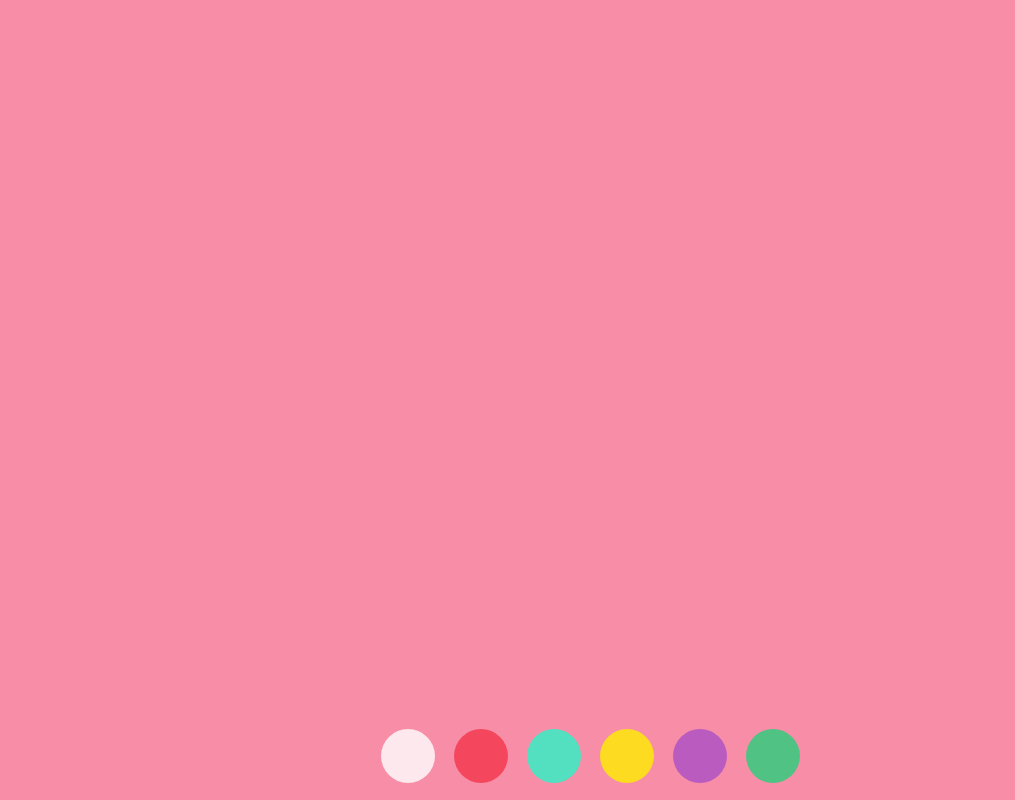
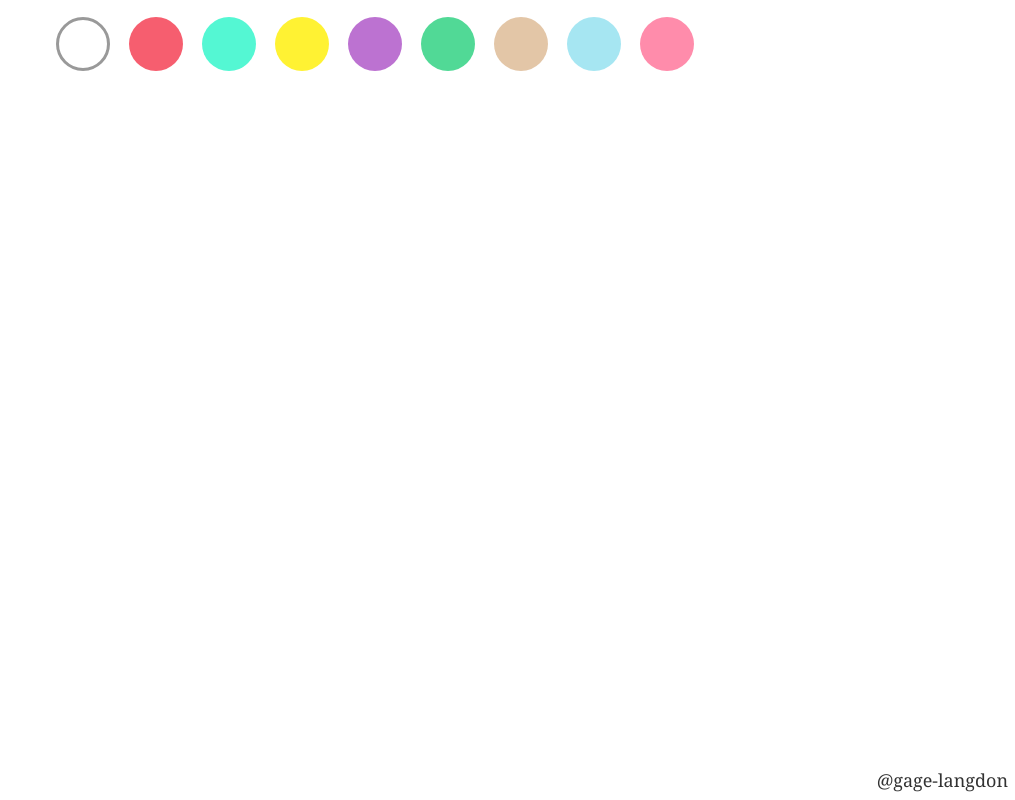
Before and after one commit to gage-langdon/keylit, a Gatsby site: page / in a window 1280 px wide. Shown: the whole page, without its empty margins (265-1280 px from the left). Built offline with nearby package versions, Linux system fonts and the light colour scheme; Gatsby itself is replaced by a stand-in of ours.

Commit message:
style: position

```diff
--- a/package.json
+++ b/package.json
@@ -17,7 +17,6 @@
     "gatsby-transformer-sharp": "^2.12.0",
     "prop-types": "^15.7.2",
     "react": "^16.12.0",
-    "react-color": "^2.19.3",
     "react-dom": "^16.12.0",
     "react-helmet": "^6.1.0"
   },
--- a/src/pages/index.js
+++ b/src/pages/index.js
@@ -1,11 +1,10 @@
 import React, { useState } from "react"
 import Layout from "../components/layout"
 import SEO from "../components/seo"
-import { TwitterPicker } from "react-color"
 import ColorPicker from "../widgets/color-picker"
 
 const IndexPage = () => {
-  const [backgroundColor, setbgColor] = useState("#f78da7")
+  const [backgroundColor, setbgColor] = useState("#FFFFFF")
 
   return (
     <Layout>
@@ -24,29 +23,39 @@ const IndexPage = () => {
       >
         <div
           style={{
-            marginTop: "auto",
-            paddingBottom: "16px",
+            marginBottom: "auto",
+            paddingTop: "16px",
             display: "flex",
             flexDirection: "column",
             marginLeft: "auto",
-            bottom: 0,
             width: "100%",
           }}
         >
           <ColorPicker onChange={setbgColor} value={backgroundColor} />
-          {/* <div>
+          <div
+            style={{
+              bottom: 0,
+              position: "fixed",
+              display: "flex",
+              width: "100%",
+              paddingBottom: "7px",
+              backgroundColor,
+            }}
+          >
             <a
               href="https://gage-langdon.com"
               style={{
                 textDecoration: "none",
-                color: "white",
+                color: "black",
                 marginTop: "7px",
-                filter: "invert(100%)",
+                marginRight: "7px",
+                opacity: ".80",
+                marginLeft: "auto",
               }}
             >
               @gage-langdon
             </a>
-          </div> */}
+          </div>
         </div>
       </div>
     </Layout>
--- a/src/widgets/color-picker.tsx
+++ b/src/widgets/color-picker.tsx
@@ -4,6 +4,7 @@ const COLORS = [
   {
     hex: "#FFFFFF",
     label: "Studio",
+    selectedBorderColor: "grey",
   },
   {
     hex: "#F4364C",
@@ -25,34 +26,41 @@ const COLORS = [
     hex: "#26D07C",
     label: "PNW",
   },
+  {
+    hex: "#ddb892",
+    label: "tan",
+  },
+  {
+    hex: "#90e0ef",
+    label: "clouds",
+  },
+  {
+    hex: "#ff7096",
+    label: "hush",
+  },
 ]
 
 const ColorPicker: React.FC<{ onChange: Function; value: string }> = ({
   onChange,
   value,
 }) => {
-  const onClick = (el, value) => {
-    onChange(value)
-  }
-
   return (
     <div
       style={{
         display: "flex",
         flexDirection: "row",
+        justifyContent: "center",
         flexWrap: "nowrap",
         gap: "7px",
         overflowX: "auto",
-        // maxWidth: "200%",
-        paddingLeft: "calc(50%)",
-        paddingRight: "calc(50%)",
+        maxWidth: "100%",
       }}
     >
       {COLORS.map(color => (
         <button
           key={color.hex}
           type="button"
-          onClick={el => onClick(el, color.hex)}
+          onClick={() => onChange(color.hex)}
           style={{ background: "none", border: "none", outline: "none" }}
         >
           <div
@@ -70,7 +78,10 @@ const ColorPicker: React.FC<{ onChange: Function; value: string }> = ({
                 backgroundColor: color.hex,
                 borderRadius: "50px",
                 opacity: ".80",
-                border: value === color.hex ? "white 3px solid" : undefined,
+                border:
+                  value === color.hex
+                    ? `${color.selectedBorderColor || "white"} 3px solid`
+                    : undefined,
               }}
             />
           </div>
```
Also changed, not shown: 1 other file.
